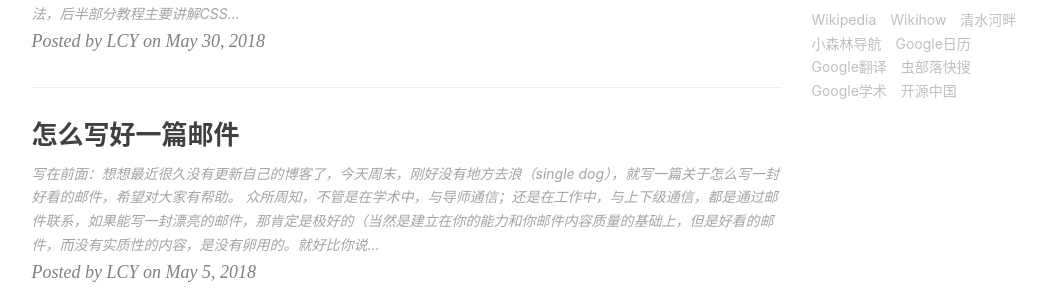
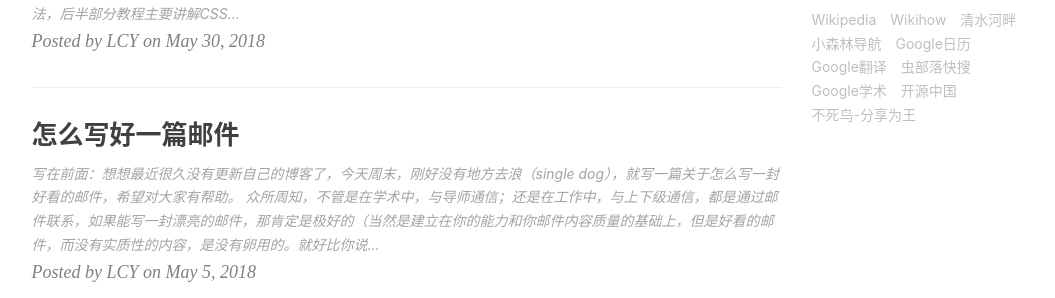
Before and after one commit to liaochengyu/liaochengyu.github.io, a Jekyll site: the page built from index.html, in a window 1280 px wide and 900 px high, scrolled down 878 px. Shown: the part 154-452 px from the top of the window, without its empty margins (136-1191 px from the left). Built offline with Jekyll 4.4.1, drawn with Linux system fonts in a browser that asks for light colours; nearby versions of some CDN libraries; the list of posts is cut into pages by our own code; comment, search, counter and statistics services are not loaded.

Commit message:
add a link

```diff
--- a/_config.yml
+++ b/_config.yml
@@ -123,7 +123,11 @@ friends:
     },{
         title: "开源中国",
         href: "https://www.oschina.net/project/tags"
+    },{
+        title: "不死鸟-分享为王",
+        href: "https://lai.yuweining.cn/"
     }
   ]
 
+
 theme: jekyll-theme-architect
```
